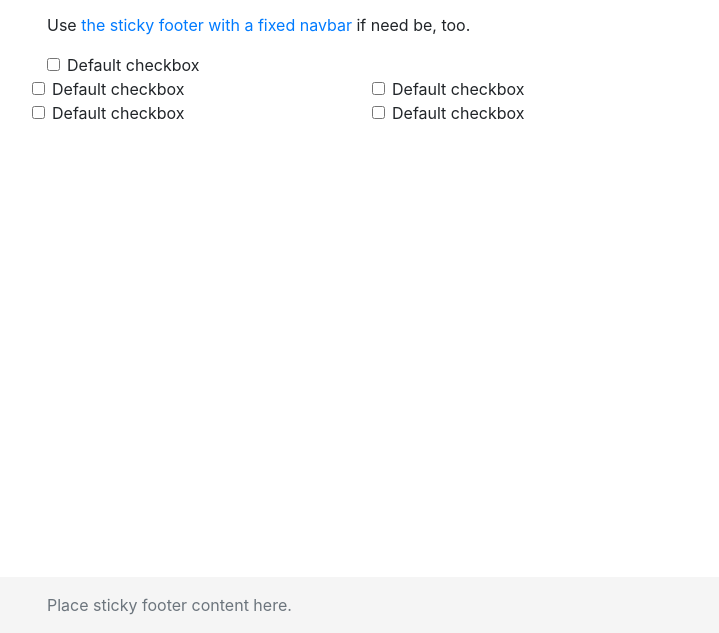
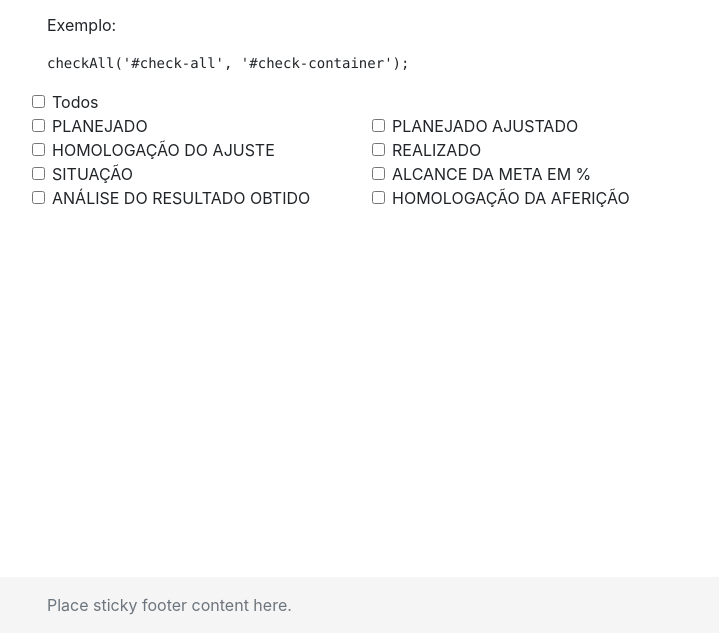
Before and after one commit to gus-costa/check-all, a website: page demo.html in a window 1280 px wide. Shown: the part 167-800 px from the top of the page, without its empty margins (268-987 px from the left). Drawn offline with nearby package versions, Linux system fonts and the light colour scheme.

Commit message:
Documentando

```diff
--- a/demo.html
+++ b/demo.html
@@ -1,6 +1,5 @@
 <!doctype html>
 <html lang="en" class="h-100">
-
 <head>
     <!-- Required meta tags -->
     <meta charset="utf-8">
@@ -23,45 +22,69 @@
         }
     </style>
 </head>
-
 <body class="d-flex flex-column h-100">
     <!-- Begin page content -->
     <main role="main" class="flex-shrink-0">
         <div class="container">
-            <h1 class="mt-5">Sticky footer</h1>
-            <p class="lead">Pin a footer to the bottom of the viewport in desktop browsers with this custom HTML and
-                CSS.</p>
-            <p>Use <a href="/docs/4.3/examples/sticky-footer-navbar/">the sticky footer with a fixed navbar</a> if need
-                be, too.</p>
-            <div class="form-check col-md-6">
-                <input class="form-check-input" type="checkbox" value="" id="check-all">
-                <label class="form-check-label" for="check-all">
-                    Default checkbox
-                </label>
+            <h1 class="mt-5">check-all</h1>
+            <p class="lead">Torna um checkbox capaz de controlar todos os outros dentro de um elemento.</p>
+            <p>Exemplo:</p>
+            <pre>checkAll('#check-all', '#check-container');</pre>
+            <div class="row">
+                <div class="form-check col-md-6">
+                    <input class="form-check-input" type="checkbox" value="" id="check-all">
+                    <label class="form-check-label" for="check-all">
+                        Todos
+                    </label>
+                </div>
             </div>
             <div id="check-container" class="row">
                 <div class="form-check col-md-6">
                     <input class="form-check-input" type="checkbox" value="" id="check-1">
                     <label class="form-check-label" for="check-1">
-                        Default checkbox
+                        PLANEJADO
                     </label>
                 </div>
                 <div class="form-check col-md-6">
                     <input class="form-check-input" type="checkbox" value="" id="check-2">
                     <label class="form-check-label" for="check-2">
-                        Default checkbox
+                        PLANEJADO AJUSTADO
                     </label>
                 </div>
                 <div class="form-check col-md-6">
                     <input class="form-check-input" type="checkbox" value="" id="check-3">
                     <label class="form-check-label" for="check-3">
-                        Default checkbox
+                        HOMOLOGAÇÃO DO AJUSTE
                     </label>
                 </div>
                 <div class="form-check col-md-6">
                     <input class="form-check-input" type="checkbox" value="" id="check-4">
                     <label class="form-check-label" for="check-4">
-                        Default checkbox
+                        REALIZADO
+                    </label>
+                </div>
+                <div class="form-check col-md-6">
+                    <input class="form-check-input" type="checkbox" value="" id="check-5">
+                    <label class="form-check-label" for="check-5">
+                        SITUAÇÃO
+                    </label>
+                </div>
+                <div class="form-check col-md-6">
+                    <input class="form-check-input" type="checkbox" value="" id="check-6">
+                    <label class="form-check-label" for="check-6">
+                        ALCANCE DA META EM %
+                    </label>
+                </div>
+                <div class="form-check col-md-6">
+                    <input class="form-check-input" type="checkbox" value="" id="check-7">
+                    <label class="form-check-label" for="check-7">
+                        ANÁLISE DO RESULTADO OBTIDO
+                    </label>
+                </div>
+                <div class="form-check col-md-6">
+                    <input class="form-check-input" type="checkbox" value="" id="check-8">
+                    <label class="form-check-label" for="check-8">
+                        HOMOLOGAÇÃO DA AFERIÇÃO
                     </label>
                 </div>
             </div>
@@ -78,5 +101,4 @@
     <script src="index.js"></script>
     <script type="text/javascript">checkAll('#check-all', '#check-container');</script>
 </body>
-
 </html>
```
Also changed, not shown: README.md.
